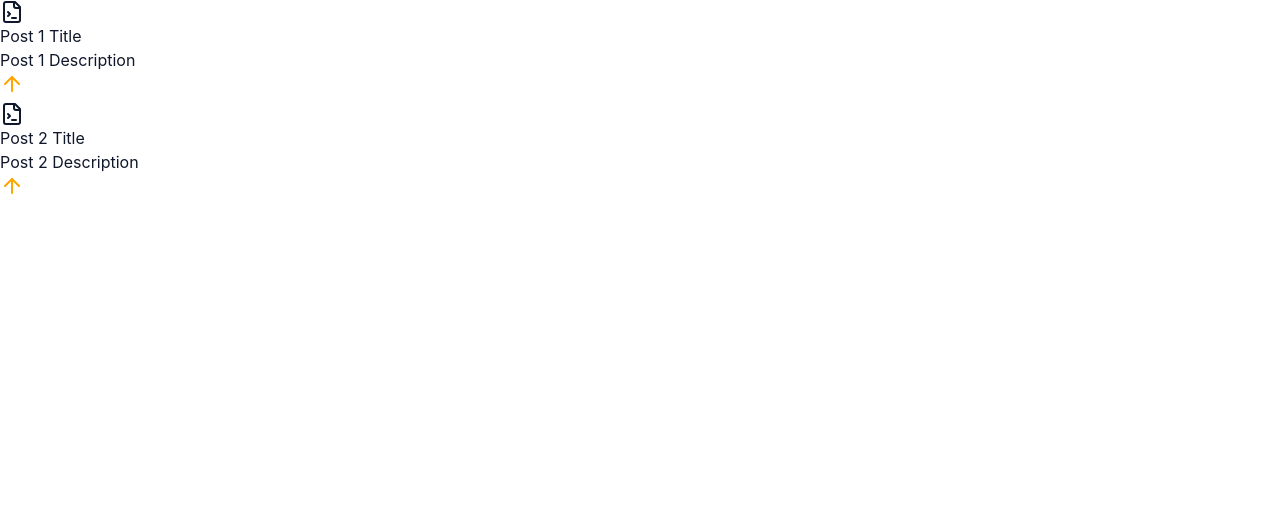
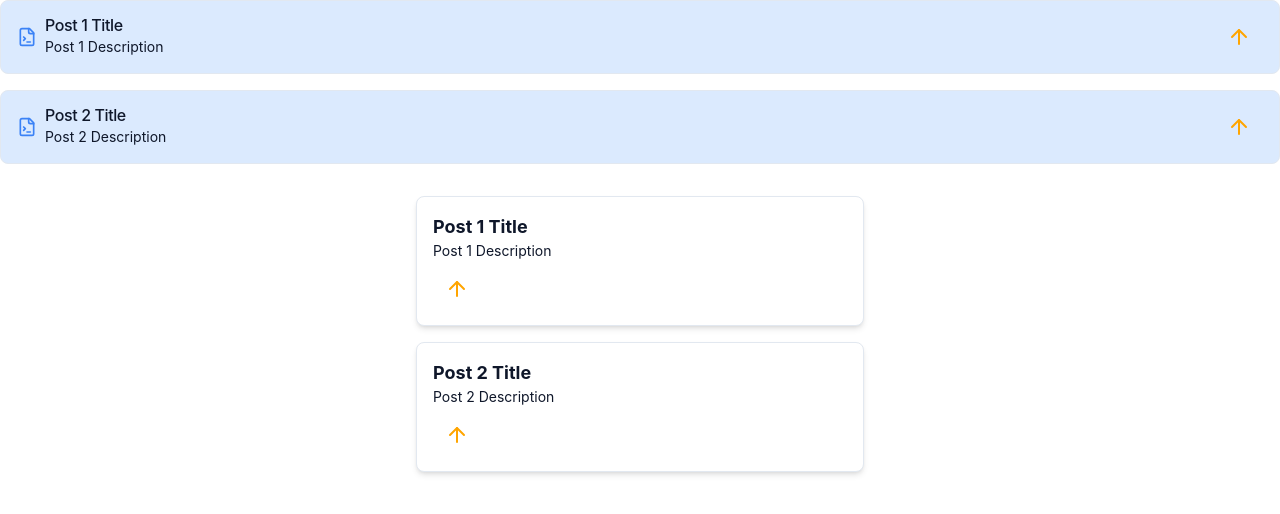
Before and after one commit to VinnyChase28/upvote-app, a React (Create React App) app: page / in a window 1280 px wide. Shown: the top 514 px of the page. Built offline with nearby package versions, Linux system fonts and the light colour scheme.

Commit message:
add Post and postlist components

```diff
--- a/src/App.tsx
+++ b/src/App.tsx
@@ -1,4 +1,5 @@
 import UpvotesList from "./components/UpvoteList";
+import PostList from "./components/PostList";
 import type { Post } from "./types";
 import "./App.css";
 
@@ -12,6 +13,7 @@
     <div className="App">
       <header className="App-header">
         <UpvotesList posts={posts} />
+        <PostList posts={posts} />
       </header>
     </div>
   );
--- /dev/null
+++ b/src/components/Post.tsx
@@ -0,0 +1,24 @@
+// components/Post.tsx
+import React from "react";
+import { Card } from "./ui/card";
+import Upvote from "./Upvote";
+
+interface PostProps {
+  postId: string;
+  title: string;
+  description: string;
+}
+
+const Post: React.FC<PostProps> = ({ postId, title, description }) => {
+  return (
+    <Card className="max-w-md mx-auto my-4 p-4 rounded-lg shadow-md">
+      <h2 className="text-lg font-bold">{title}</h2>
+      <p className="text-sm">{description}</p>
+      <div className="mt-2">
+        <Upvote postId={postId} />
+      </div>
+    </Card>
+  );
+};
+
+export default Post;
--- /dev/null
+++ b/src/components/PostList.tsx
@@ -0,0 +1,30 @@
+// components/PostList.tsx
+import React from "react";
+import Post from "./Post";
+
+interface PostData {
+  id: string;
+  title: string;
+  description: string;
+}
+
+interface PostListProps {
+  posts: PostData[];
+}
+
+const PostList: React.FC<PostListProps> = ({ posts }) => {
+  return (
+    <div className="container mx-auto my-8">
+      {posts.map((post) => (
+        <Post
+          key={post.id}
+          postId={post.id}
+          title={post.title}
+          description={post.description}
+        />
+      ))}
+    </div>
+  );
+};
+
+export default PostList;
--- /dev/null
+++ b/src/components/ui/card.tsx
@@ -0,0 +1,86 @@
+import * as React from "react";
+
+import { cn } from "../../lib/utils";
+
+const Card = React.forwardRef<
+  HTMLDivElement,
+  React.HTMLAttributes<HTMLDivElement>
+>(({ className, ...props }, ref) => (
+  <div
+    ref={ref}
+    className={cn(
+      "rounded-lg border bg-card text-card-foreground shadow-sm",
+      className
+    )}
+    {...props}
+  />
+));
+Card.displayName = "Card";
+
+const CardHeader = React.forwardRef<
+  HTMLDivElement,
+  React.HTMLAttributes<HTMLDivElement>
+>(({ className, ...props }, ref) => (
+  <div
+    ref={ref}
+    className={cn("flex flex-col space-y-1.5 p-6", className)}
+    {...props}
+  />
+));
+CardHeader.displayName = "CardHeader";
+
+const CardTitle = React.forwardRef<
+  HTMLParagraphElement,
+  React.HTMLAttributes<HTMLHeadingElement>
+>(({ className, ...props }, ref) => (
+  <h3
+    ref={ref}
+    className={cn(
+      "text-2xl font-semibold leading-none tracking-tight",
+      className
+    )}
+    {...props}
+  />
+));
+CardTitle.displayName = "CardTitle";
+
+const CardDescription = React.forwardRef<
+  HTMLParagraphElement,
+  React.HTMLAttributes<HTMLParagraphElement>
+>(({ className, ...props }, ref) => (
+  <p
+    ref={ref}
+    className={cn("text-sm text-muted-foreground", className)}
+    {...props}
+  />
+));
+CardDescription.displayName = "CardDescription";
+
+const CardContent = React.forwardRef<
+  HTMLDivElement,
+  React.HTMLAttributes<HTMLDivElement>
+>(({ className, ...props }, ref) => (
+  <div ref={ref} className={cn("p-6 pt-0", className)} {...props} />
+));
+CardContent.displayName = "CardContent";
+
+const CardFooter = React.forwardRef<
+  HTMLDivElement,
+  React.HTMLAttributes<HTMLDivElement>
+>(({ className, ...props }, ref) => (
+  <div
+    ref={ref}
+    className={cn("flex items-center p-6 pt-0", className)}
+    {...props}
+  />
+));
+CardFooter.displayName = "CardFooter";
+
+export {
+  Card,
+  CardHeader,
+  CardFooter,
+  CardTitle,
+  CardDescription,
+  CardContent,
+};
--- a/tailwind.config.js
+++ b/tailwind.config.js
@@ -3,7 +3,7 @@
 /** @type {import('tailwindcss').Config} */
 module.exports = {
   darkMode: ["class"],
-  content: ["app/**/*.{ts,tsx}", "components/**/*.{ts,tsx}"],
+  content: ["./src/**/*.{js,jsx,ts,tsx}", "components/**/*.{ts,tsx}"],
   theme: {
     container: {
       center: true,
```
Also changed, not shown: src/index.css (line endings or trailing spaces).
